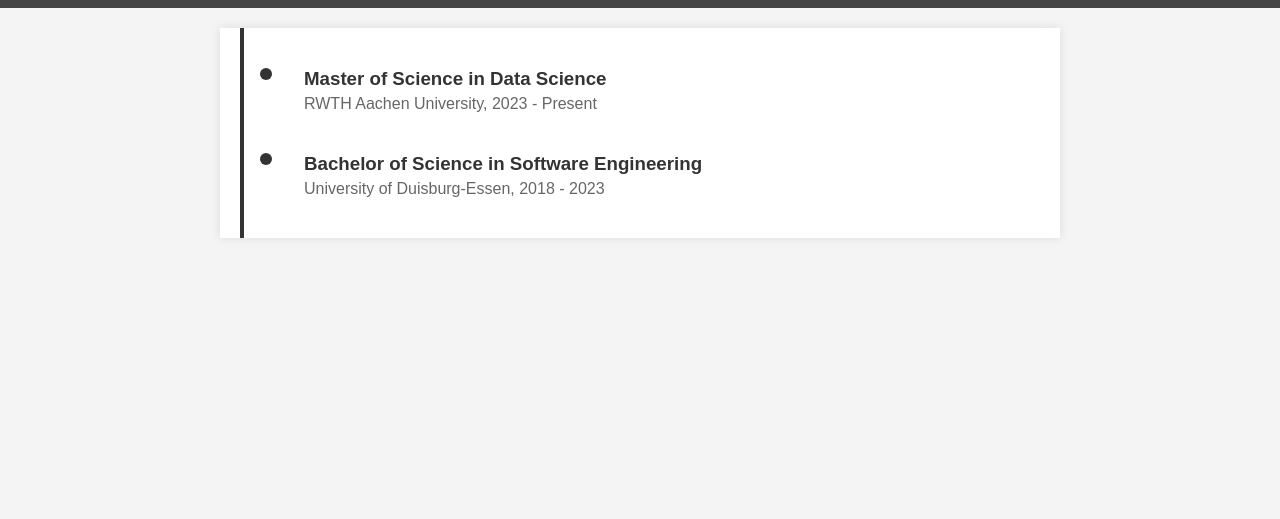
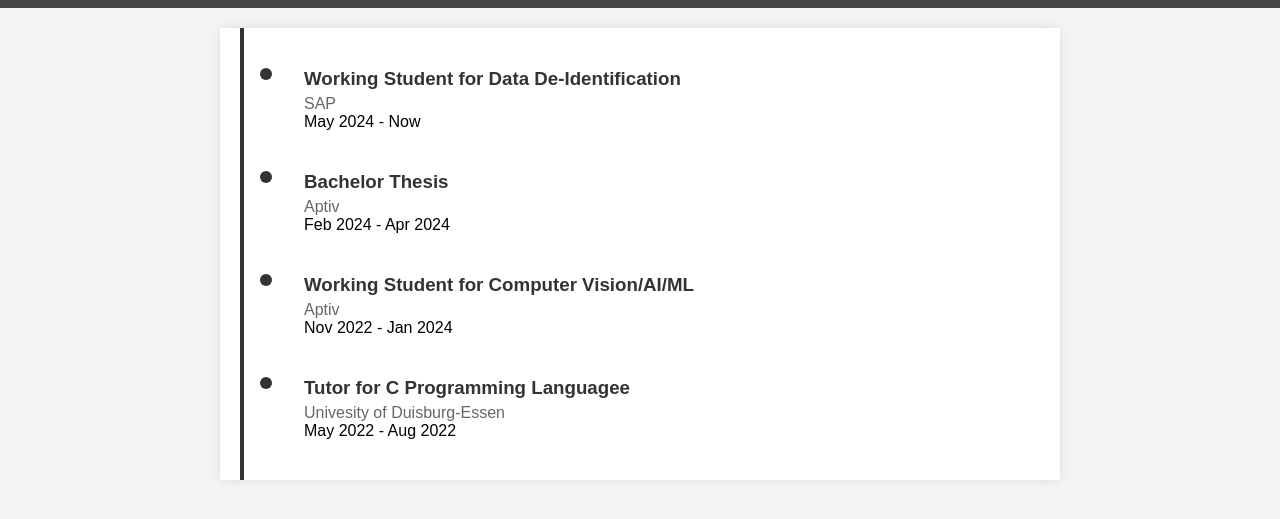
Before and after one commit to amiraliaali/amiraliaali.github.io, a plain HTML site: page experience.html in a window 1280 px wide. Shown: the part 143-662 px from the top of the page. Drawn offline with Linux system fonts and the light colour scheme.

Commit message:
Adding working experience

```diff
--- a/education.html
+++ b/experience.html
@@ -51,7 +51,7 @@
             border-left: 4px solid transparent;
             margin-left: 40px;
             position: relative;
-            transition: all 0.5s ease-in-out;
+            transition: all 0.4s ease-in-out;
         }
         .timeline-item:hover {
             background: #f9f9f9;
@@ -91,12 +91,24 @@
     </nav>
     <div class="timeline">
         <div class="timeline-item">
-            <h3>Master of Science in Data Science</h3>
-            <p>RWTH Aachen University, 2023 - Present</p>
+            <h3>Working Student for Data De-Identification</h3>
+            <p>SAP</p>
+            <span>May 2024 - Now</span>
         </div>
         <div class="timeline-item">
-            <h3>Bachelor of Science in Software Engineering</h3>
-            <p>University of Duisburg-Essen, 2018 - 2023</p>
+            <h3>Bachelor Thesis</h3>
+            <p>Aptiv</p>
+            <span>Feb 2024 - Apr 2024</span>
+        </div>
+        <div class="timeline-item">
+            <h3>Working Student for Computer Vision/AI/ML</h3>
+            <p>Aptiv</p>
+            <span>Nov 2022 - Jan 2024</span>
+        </div>
+        <div class="timeline-item">
+            <h3>Tutor for C Programming Languagee</h3>
+            <p>Univesity of Duisburg-Essen</p>
+            <span>May 2022 - Aug 2022</span>
         </div>
     </div>
 </body>
```
